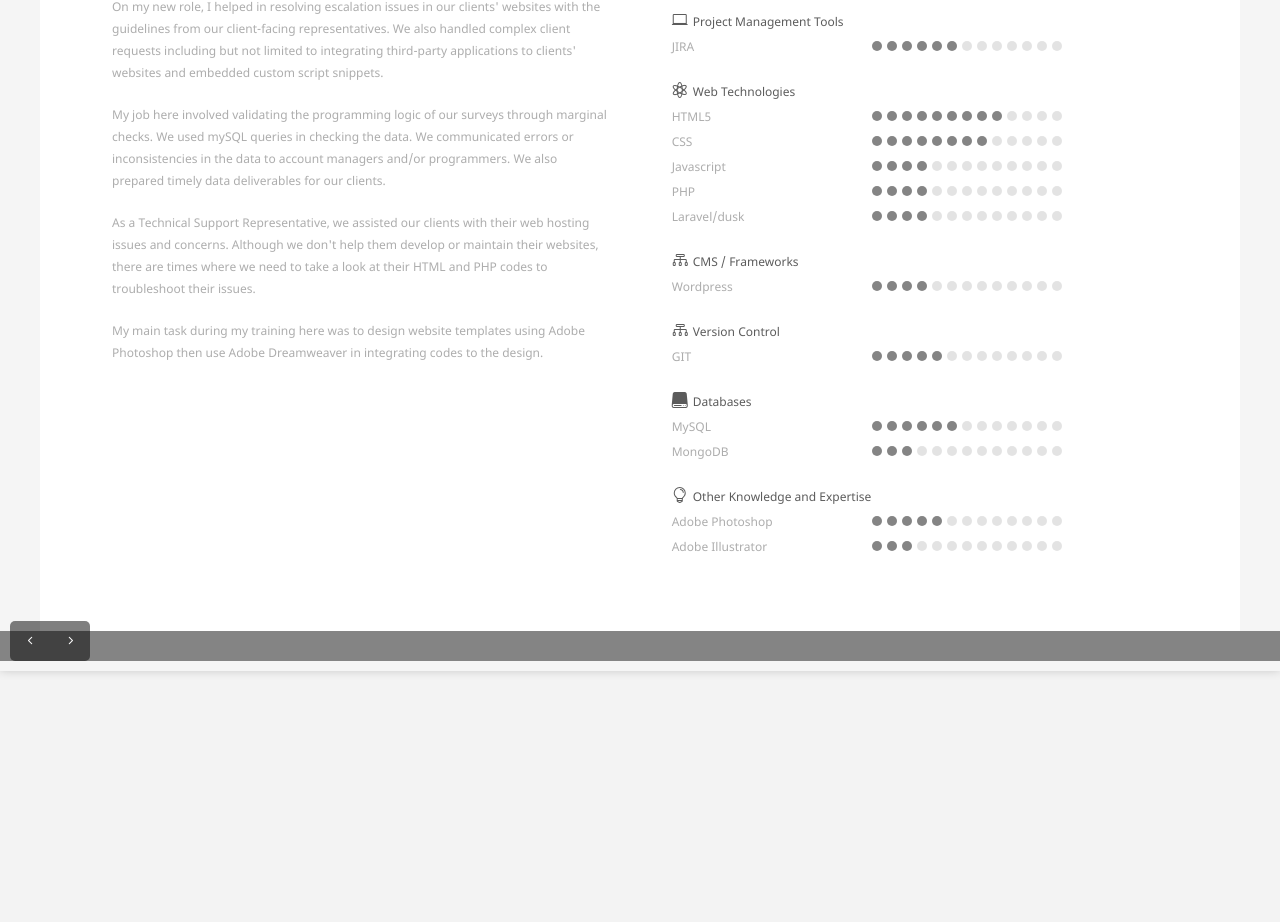
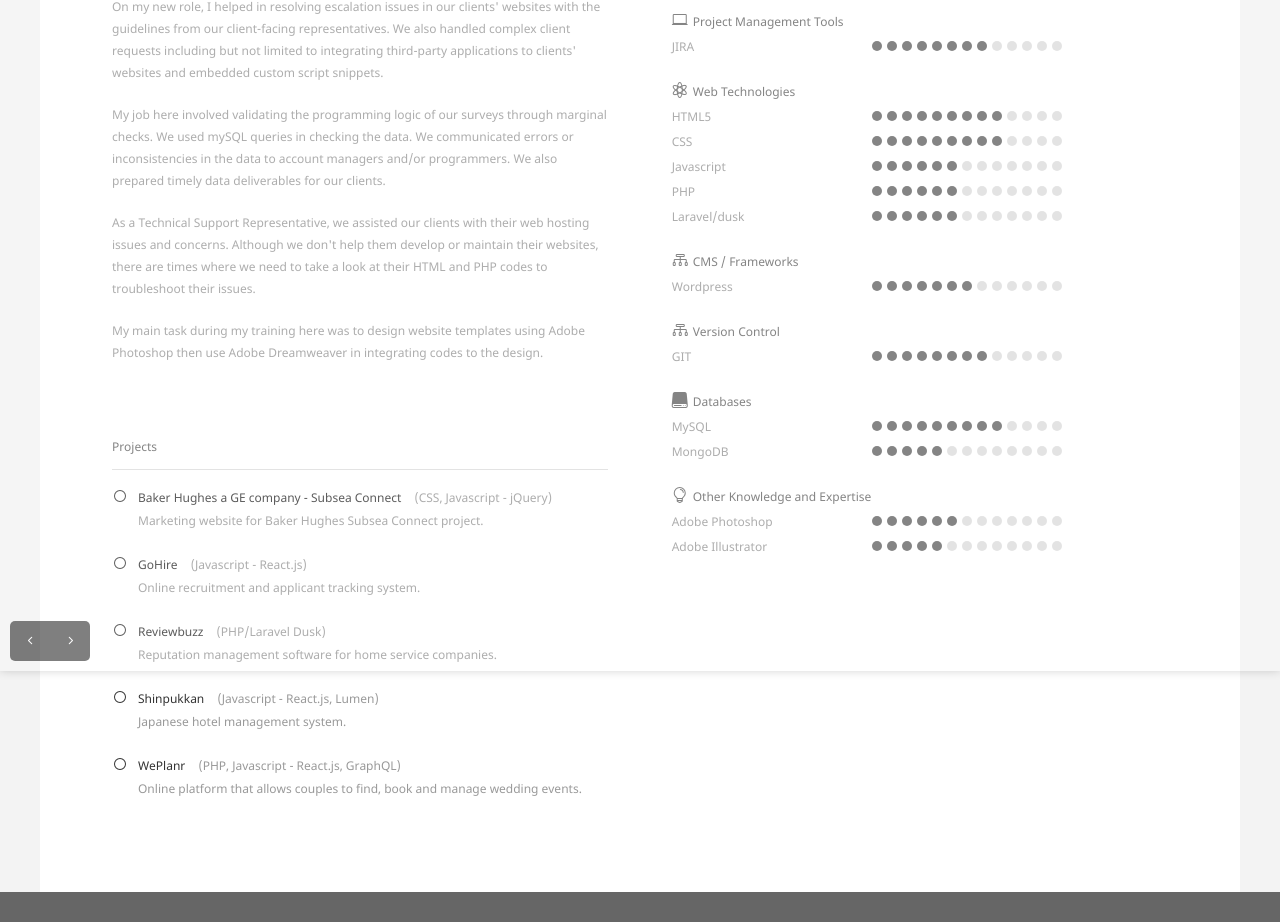
Before and after one commit to ChristineGeonzon/cgeonzon, a plain HTML site: page index.html in a window 1280 px wide. Shown: the part 929-1851 px from the top of the page. Before the commit the page ends 1590 px from the top, so only its background shows below. Drawn offline with Linux system fonts and the light colour scheme.

Commit message:
Updates on skills, Add involvement on projects, Minor CSS changes

```diff
--- a/css/style.css
+++ b/css/style.css
@@ -133,7 +133,7 @@ i { font-size: 16px; }
 
 .info_timeline ul li { list-style: none; position: relative; overflow: hidden; padding-bottom: 20px; }
 .info_timeline ul li .dot { width: 2px; height: 100%; position: absolute; left: 4px; top: 0; background-color: #666; }
-.info_timeline ul li .dot b { border-radius: 100%; -webkit-border-radius: 100%; -moz-border-radius: 100%; width: 10px; height: 10px; position: absolute; left: -6px; top: 4px; background-color: #333; border: 2px #fff solid; }
+.info_timeline ul li .dot b { border-radius: 100%; -webkit-border-radius: 100%; -moz-border-radius: 100%; width: 10px; height: 10px; position: absolute; left: -6px; background-color: #666; border: 2px #fff solid; }
 .info_timeline ul li.top .dot { top: 10px; }
 .info_timeline ul li.top .dot b { top: -6px; }
 .info_timeline ul li.bottom .dot { height: 10px; }
@@ -148,7 +148,7 @@ i { font-size: 16px; }
 .info_timeline ul.focus li .con h3,.info_timeline ul.focus li .con p,.info_timeline ul.focus li .con p.desc { color: #bbb; }
 
 .info_timeline dl dt { float: left; line-height: 25px; color: #999; }
-.info_timeline dl dt h6 { color: #333; }
+.info_timeline dl dt h6 { color: #666; }
 .info_timeline dl dt i { float: left; margin-right: 5px; }
 .info_timeline dl dt em { color: #ccc; margin-left: 3px; }
 .info_timeline dl dd { float: right; line-height: 25px; }
--- a/index.html
+++ b/index.html
@@ -85,29 +85,39 @@
                             My main task during my training here was to design website templates using Adobe Photoshop then use Adobe Dreamweaver in integrating codes to the design.<br>
                         </p>
 
-                        <!--<h5>Projects</h5>
+                        <h5>Projects</h5>
                         <ul>
                             <li class="clearfix">
                                 <div class="con">
-                                    <h3><i aria-hidden="true" data-icon="&#x5b;"></i>Reviewbuzz<em>(PHP/Javascript/Vue/Laravel/Dusk/Behat)</em></h3>
-                                    <p>LANEX Philippines</p>
+                                    <h3><i aria-hidden="true" data-icon="&#x5b;"></i>Baker Hughes a GE company - Subsea Connect <em>(CSS, Javascript - jQuery)</em></h3>
+                                    <p>Marketing website for Baker Hughes Subsea Connect project.</p>
                                 </div>
 
                             <li class="clearfix">
                                 <div class="con">
-                                    <h3><i aria-hidden="true" data-icon="&#x5b;"></i>Nokia Telecom Product(BTS(3G/LTE),RNC,NetAct)<em>(Python/Linux/SSH/XML/Robot Framework/Java/C++)</em></h3>
-                                    <p>Nokia Telecommunication Products</p>
+                                    <h3><i aria-hidden="true" data-icon="&#x5b;"></i>GoHire <em>(Javascript - React.js)</em></h3>
+                                    <p>Online recruitment and applicant tracking system.</p>
                                 </div>
-                                <a href="javascript:;" class="btn_go btn_green product_1 r5">Read more...<i aria-hidden="true" data-icon="&#x35;"></i></a>
+                                <!-- <a href="javascript:;" class="btn_go btn_green product_1 r5">Read more...<i aria-hidden="true" data-icon="&#x35;"></i></a> -->
                             <li class="clearfix">
                                 <div class="con">
-                                    <h3><i aria-hidden="true" data-icon="&#x5b;"></i>INC-100MS,MS5000,TMF-Agent<em>(Java/C++)</em></h3>
-                                    <p>NEC Telecommunication Products</p>
+                                    <h3><i aria-hidden="true" data-icon="&#x5b;"></i>Reviewbuzz <em>(PHP/Laravel Dusk)</em></h3>
+                                    <p>Reputation management software for home service companies.</p>
                                 </div>
-                                <a href="javascript:;" class="btn_go btn_green product_2 r5">Read more...<i aria-hidden="true" data-icon="&#x35;"></i></a>
                             </li>
-                        </ul>-->
-
+                            <li class="clearfix">
+                                <div class="con">
+                                    <h3><i aria-hidden="true" data-icon="&#x5b;"></i>Shinpukkan <em>(Javascript - React.js, Lumen)</em></h3>
+                                    <p>Japanese hotel management system.</p>
+                                </div>
+                            </li>
+                            <li class="clearfix">
+                                <div class="con">
+                                    <h3><i aria-hidden="true" data-icon="&#x5b;"></i>WePlanr <em>(PHP, Javascript - React.js, GraphQL)</em></h3>
+                                    <p>Online platform that allows couples to find, book and manage wedding events.</p>
+                                </div>
+                            </li>
+                        </ul>
                         <!--<h5>Seminars/Trainings</h5>
                         <ul>
                             <li class="clearfix">
@@ -299,8 +309,8 @@
                                 <b></b>
                                 <b></b>
                                 <b></b>
-                                <em></em>
-                                <em></em>
+                                <b></b>
+                                <b></b>
                                 <em></em>
                                 <em></em>
                                 <em></em>
@@ -359,7 +369,7 @@
                                 <b></b>
                                 <b></b>
                                 <b></b>
-                                <em></em>
+                                <b></b>
                                 <em></em>
                                 <em></em>
                                 <em></em>
@@ -373,8 +383,8 @@
                                 <b></b>
                                 <b></b>
                                 <b></b>
-                                <em></em>
-                                <em></em>
+                                <b></b>
+                                <b></b>
                                 <em></em>
                                 <em></em>
                                 <em></em>
@@ -391,8 +401,8 @@
                                 <b></b>
                                 <b></b>
                                 <b></b>
-                                <em></em>
-                                <em></em>
+                                <b></b>
+                                <b></b>
                                 <em></em>
                                 <em></em>
                                 <em></em>
@@ -409,8 +419,8 @@
                                 <b></b>
                                 <b></b>
                                 <b></b>
-                                <em></em>
-                                <em></em>
+                                <b></b>
+                                <b></b>
                                 <em></em>
                                 <em></em>
                                 <em></em>
@@ -431,9 +441,9 @@
                                 <b></b>
                                 <b></b>
                                 <b></b>
-                                <em></em>
-                                <em></em>
-                                <em></em>
+                                <b></b>
+                                <b></b>
+                                <b></b>
                                 <em></em>
                                 <em></em>
                                 <em></em>
@@ -454,9 +464,9 @@
                                 <b></b>
                                 <b></b>
                                 <b></b>
-                                <em></em>
-                                <em></em>
-                                <em></em>
+                                <b></b>
+                                <b></b>
+                                <b></b>
                                 <em></em>
                                 <em></em>
                                 <em></em>
@@ -477,9 +487,9 @@
                                 <b></b>
                                 <b></b>
                                 <b></b>
-                                <em></em>
-                                <em></em>
-                                <em></em>
+                                <b></b>
+                                <b></b>
+                                <b></b>
                                 <em></em>
                                 <em></em>
                                 <em></em>
@@ -492,8 +502,8 @@
                                 <b></b>
                                 <b></b>
                                 <b></b>
-                                <em></em>
-                                <em></em>
+                                <b></b>
+                                <b></b>
                                 <em></em>
                                 <em></em>
                                 <em></em>
@@ -517,7 +527,7 @@
                                 <b></b>
                                 <b></b>
                                 <b></b>
-                                <em></em>
+                                <b></b>
                                 <em></em>
                                 <em></em>
                                 <em></em>
@@ -533,8 +543,8 @@
                                 <b></b>
                                 <b></b>
                                 <b></b>
-                                <em></em>
-                                <em></em>
+                                <b></b>
+                                <b></b>
                                 <em></em>
                                 <em></em>
                                 <em></em>
@@ -568,8 +578,6 @@
                     <p><i aria-hidden="true" data-icon="&#xe010;"></i>christine@lanexus.com</p>
                     <p><i aria-hidden="true" data-icon="&#xe00b;"></i>Globe: +639272517555</p>
                 </div>
-                <!--如果依然使用该头像请不要删掉()里的内容
-                <p class="desc">Cartoon just like me (Design by Jameskelly)</p>-->
             </div>
         </div>
         <div class="tip_avatar_bg"></div>
```
Also changed, not shown: 2 other files.
